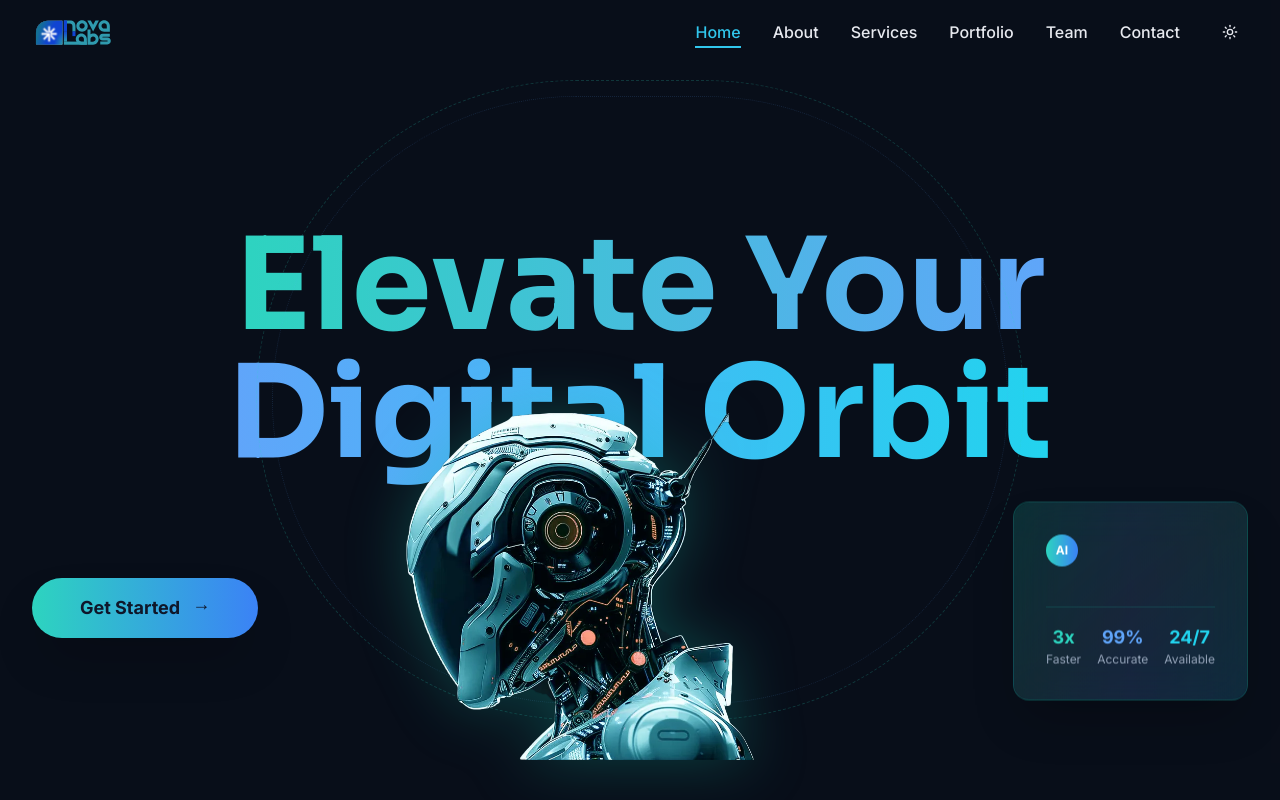
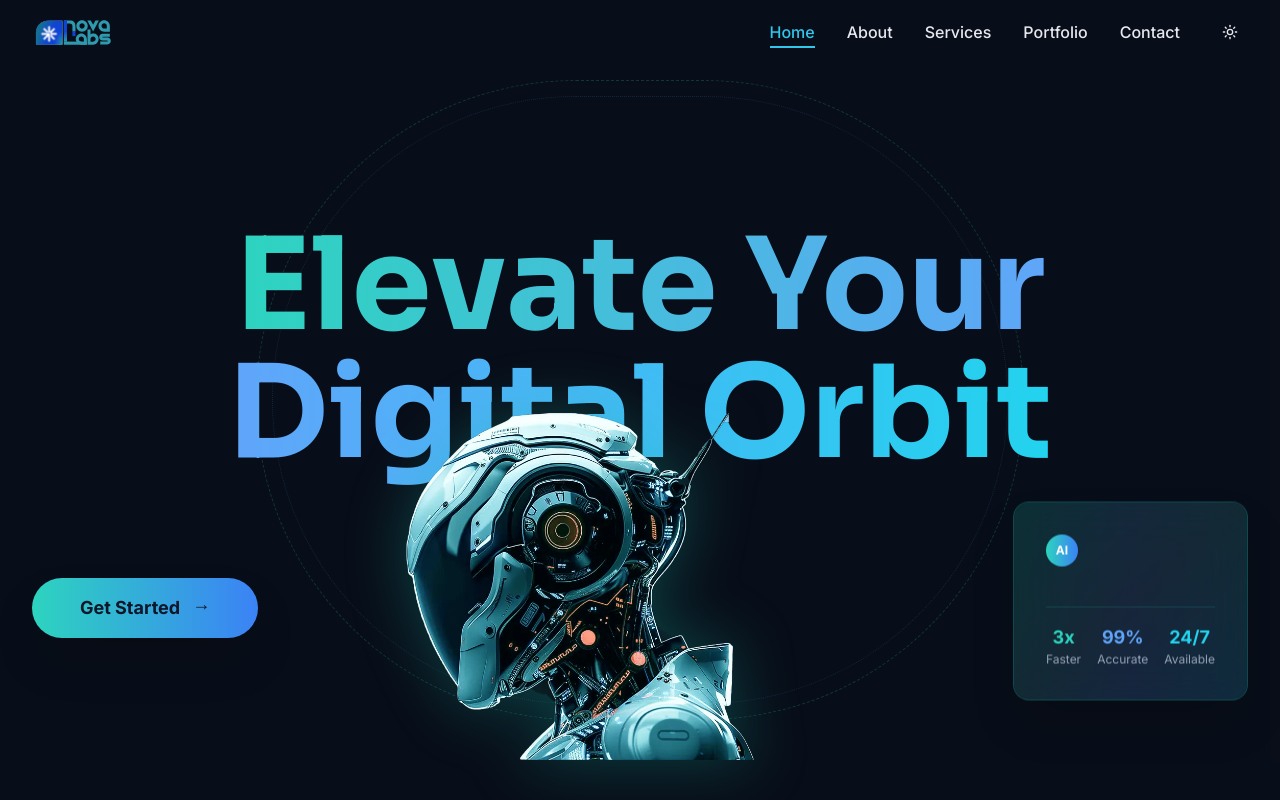
Before and after one commit to HacktivistTD/Nova-Lab, a React (Vite) app: page / in a window 1280 px wide. Shown: the top 800 px of the page. Built offline with nearby package versions, Linux system fonts and the light colour scheme.

Commit message:
comment out Team link in Navbar component

```diff
--- a/src/components/Navbar.tsx
+++ b/src/components/Navbar.tsx
@@ -10,7 +10,7 @@ const navLinks = [
   { name: 'About', href: '#about' },
   { name: 'Services', href: '#services' },
   { name: 'Portfolio', href: '#portfolio' },
-  { name: 'Team', href: '#team' },
+  // { name: 'Team', href: '#team' },
   { name: 'Contact', href: '#contact' },
 ];
 
```
